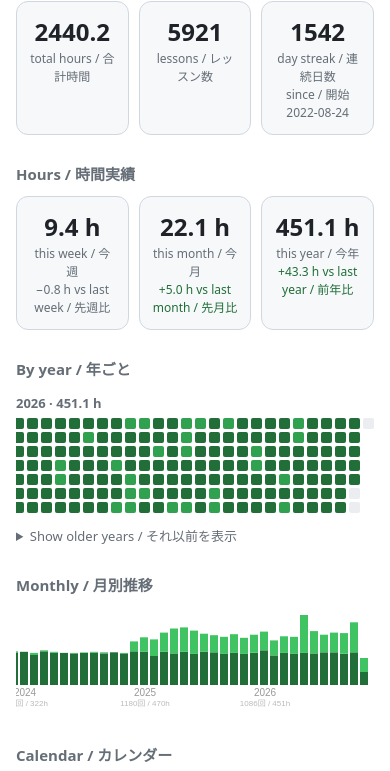
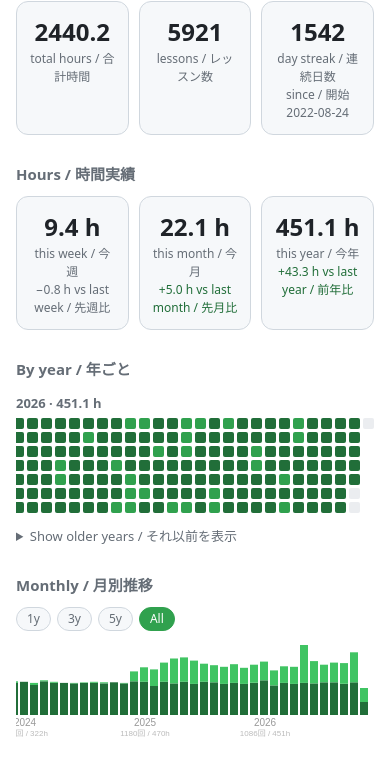
Before and after one commit to keikmobile/eikaiwa-log, a plain HTML site: page index.html in a window 390 px wide. Shown: the part 73-844 px from the top of the page. Drawn offline with Linux system fonts and the light colour scheme.

Commit message:
Monthly chart: zoom buttons (1y / 3y / 5y / All)
Bars get wider when fewer months are shown. January labels keep the
full-year total. The chart is always in a scroll box so wide charts
do not overflow on phones.

Co-Authored-By: Claude Opus 5.5 <noreply@anthropic.com>

```diff
--- a/index.html
+++ b/index.html
@@ -55,6 +55,10 @@
   @media (max-width: 560px) { .countries { grid-template-columns: minmax(0, 1fr); } }
   .countries svg { display: block; margin: 8px auto; }
   .countries .sw { width: 10px; height: 10px; border-radius: 2px; flex: none; align-self: center; }
+  #monthly-zoom { display: flex; gap: 6px; margin-bottom: 6px; }
+  #monthly-zoom button { font: inherit; font-size: 12px; padding: 2px 10px; border: 1px solid var(--line); border-radius: 999px;
+    background: var(--card); color: var(--muted); cursor: pointer; }
+  #monthly-zoom button[aria-pressed="true"] { background: var(--h3); border-color: var(--h3); color: #fff; }
   #dwm-asof { margin: 0 0 6px; font-size: 12px; color: var(--muted); }
   footer { margin-top: 24px; font-size: 12px; color: var(--muted); }
 </style>
@@ -81,6 +85,9 @@
   <details id="older"><summary>Show older years / それ以前を表示</summary></details>
 
   <h2>Monthly / 月別推移</h2>
+  <div id="monthly-zoom" role="group" aria-label="Zoom / 期間">
+    <button data-n="12">1y</button><button data-n="36">3y</button><button data-n="60">5y</button><button data-n="0" aria-pressed="true">All</button>
+  </div>
   <div id="monthly"></div>
 
   <h2>Calendar / カレンダー</h2>
@@ -240,7 +247,15 @@ async function main() {
     if (y === year) wrap.scrollLeft = wrap.scrollWidth; // show the latest weeks first on narrow screens
   }
 
-  $('monthly').innerHTML = monthlyChartSvg(s.by_month ?? {}); // by_month is missing until publish.sh runs again
+  // by_month is missing until publish.sh runs again. Zoom buttons re-render with the latest N months (0 = all).
+  const renderMonthly = n => { $('monthly').innerHTML = monthlyChartSvg(s.by_month ?? {}, n); };
+  renderMonthly(0);
+  $('monthly-zoom').addEventListener('click', e => {
+    const b = e.target.closest('button');
+    if (!b) return;
+    for (const x of $('monthly-zoom').children) x.setAttribute('aria-pressed', x === b);
+    renderMonthly(Number(b.dataset.n));
+  });
 
   // Calendar: only this year is open; last year and older are folded. "Today" is the JST date.
   const calToday = todayJst();
--- a/stats.js
+++ b/stats.js
@@ -150,21 +150,29 @@ const fmtMin = min => {
 };
 
 // One stacked bar per month (DMM dark green, NC light green; heatmap colors). Under each January: year and yearly total.
-export function monthlyChartSvg(byMonth) {
+export function monthlyChartSvg(byMonth, last = 0) {
   const keys = Object.keys(byMonth).sort();
   if (keys.length === 0) return '';
   // Every month from the first to the last, so a month without lessons keeps its slot as a 0 bar.
-  const months = [];
+  const all = [];
   let [y, m] = keys[0].split('-').map(Number);
   for (let ym = keys[0]; ym <= keys.at(-1); ym = `${y}-${String(m).padStart(2, '0')}`) {
-    months.push(ym);
+    all.push(ym);
     if (++m > 12) { y++; m = 1; }
   }
-  byMonth = Object.fromEntries(months.map(ym => [ym, byMonth[ym] ?? { dmm: 0, nc: 0, min: 0 }]));
+  byMonth = Object.fromEntries(all.map(ym => [ym, byMonth[ym] ?? { dmm: 0, nc: 0, min: 0 }]));
+  // Yearly totals use all months, so a zoomed chart still shows the full-year total.
+  const yCount = {}, yMin = {};
+  for (const ym of all) {
+    const y = ym.slice(0, 4);
+    yCount[y] = (yCount[y] || 0) + byMonth[ym].dmm + byMonth[ym].nc;
+    yMin[y] = (yMin[y] || 0) + byMonth[ym].min;
+  }
+  const months = last > 0 ? all.slice(-last) : all; // zoom: only the latest `last` months
   const counts = months.map(m => byMonth[m].dmm + byMonth[m].nc);
   const H = 100;
   const pad = { l: 4, r: 4, t: 8, b: 22 };
-  const W = Math.max(240, months.length * 10 + pad.l + pad.r); // 10px per bar
+  const W = Math.max(240, months.length * Math.max(10, Math.floor(720 / months.length)) + pad.l + pad.r); // ≥10px per bar; fewer months → wider bars
   const maxC = Math.max(...counts);
   const slotW = (W - pad.l - pad.r) / months.length;
   const barW = Math.max(1, slotW - 2);
@@ -176,12 +184,6 @@ export function monthlyChartSvg(byMonth) {
     return `<rect x="${x}" y="${(H - pad.b - dmmH).toFixed(1)}" width="${barW.toFixed(1)}" height="${dmmH.toFixed(1)}" style="fill:var(--dmm)"/>`
       + `<rect x="${x}" y="${(H - pad.b - dmmH - ncH).toFixed(1)}" width="${barW.toFixed(1)}" height="${ncH.toFixed(1)}" style="fill:var(--nc)"/>`;
   }).join('');
-  const yCount = {}, yMin = {};
-  months.forEach((m, i) => {
-    const y = m.slice(0, 4);
-    yCount[y] = (yCount[y] || 0) + counts[i];
-    yMin[y] = (yMin[y] || 0) + byMonth[m].min;
-  });
   const labels = months.map((m, i) => {
     if (!m.endsWith('-01')) return '';
     const y = m.slice(0, 4);
@@ -190,11 +192,8 @@ export function monthlyChartSvg(byMonth) {
       + `<text x="${x}" y="${H - 1}" text-anchor="middle" fill="#bbb" font-size="8" font-family="sans-serif">${esc(`${yCount[y]}回 / ${Math.floor(yMin[y] / 60)}h`)}</text>`;
   }).join('');
   const svg = `<svg width="${W}" height="${H}" viewBox="0 0 ${W} ${H}" xmlns="http://www.w3.org/2000/svg" role="img" aria-label="Lessons per month">${bars}${labels}</svg>`;
-  // Wide chart: scroll box; direction:rtl starts it at the right end (newest month).
-  const wrap = W > 760
-    ? `<div style="overflow-x:auto;direction:rtl;padding-bottom:4px;"><div style="direction:ltr;display:inline-block;">${svg}</div></div>`
-    : svg;
-  return wrap;
+  // Always a scroll box (charts are ~730px+, wider than a phone); direction:rtl starts it at the right end (newest month).
+  return `<div style="overflow-x:auto;direction:rtl;padding-bottom:4px;"><div style="direction:ltr;display:inline-block;">${svg}</div></div>`;
 }
 
 const DOW = ['日', '月', '火', '水', '木', '金', '土'];
```
Also changed, not shown: stats.test.mjs (+11 -0 lines), 1 other file.
